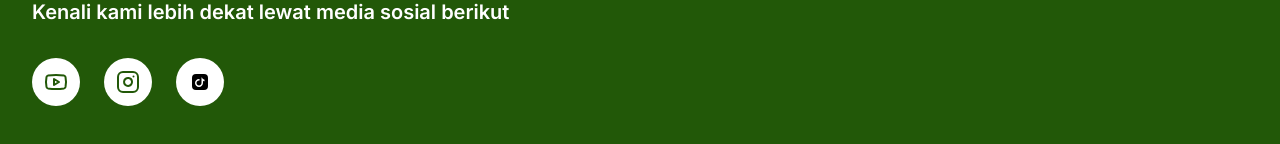
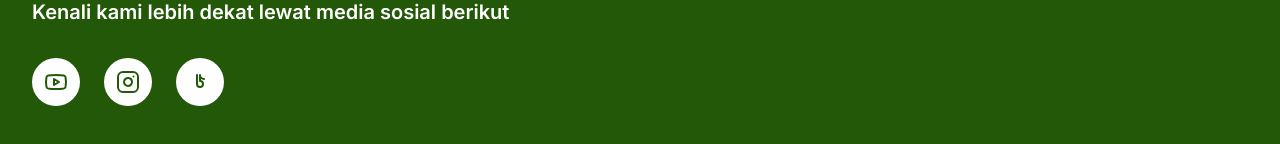
Before and after one commit to DiabloXXXX/jagakarsa, a React (Vite) app: page / in a window 1280 px wide. Shown: the part 3347-3491 px from the top of the page. Built offline with nearby package versions, Linux system fonts and the light colour scheme.

Commit message:
Adjust TikTok icon style to match other social icons

```diff
--- a/src/components/Footer.jsx
+++ b/src/components/Footer.jsx
@@ -78,13 +78,14 @@ function TikTokIcon({ size = 24 }) {
       height={size}
       viewBox="0 0 24 24"
       fill="none"
+      stroke="currentColor"
+      strokeWidth="2"
+      strokeLinecap="round"
+      strokeLinejoin="round"
       xmlns="http://www.w3.org/2000/svg"
     >
-      <rect x="4" y="4" width="16" height="16" rx="4" fill="#000000" />
-      <path
-        d="M13.5 7.5V13c0 1.38-1.12 2.5-2.5 2.5S8.5 14.38 8.5 13s1.12-2.5 2.5-2.5c.18 0 .36.02.53.06V9.1A3.5 3.5 0 0 0 11 9C8.79 9 7 10.79 7 13s1.79 4 4 4c2.21 0 4-1.79 4-4v-2.3c.42.32.93.55 1.5.63V9.7c-.73-.12-1.32-.45-1.77-.9-.5-.5-.73-1.06-.73-1.3h-1.5Z"
-        fill="#ffffff"
-      />
+      {/* Bentuk sederhana gaya TikTok dengan outline saja */}
+      <path d="M9 5v9a3 3 0 1 0 3-3V5a4 4 0 0 0 4 4" />
     </svg>
   )
 }
```
